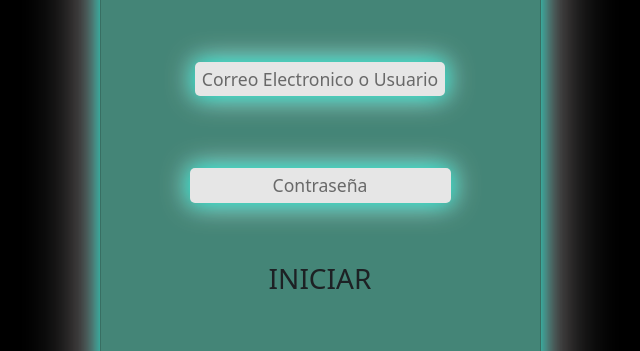
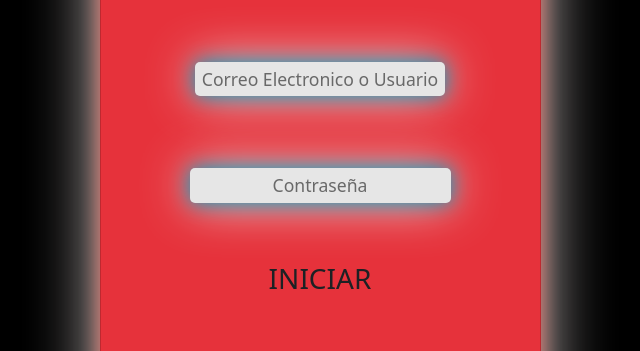
Before and after one commit to KAI1718/blog-inicio, a plain HTML site: page Blog/index.html in a window 1280 px wide. Shown: the part 125-476 px from the top of the page, without its empty margins (320-960 px from the left). Drawn offline with nearby package versions, Linux system fonts and the light colour scheme.

Commit message:
Add files via upload

```diff
--- a/Blog/estilos/stylelogin.css
+++ b/Blog/estilos/stylelogin.css
@@ -7,12 +7,12 @@ body{
 }
 
 .card{
-    background: #4c9484;
+    background: #ff3842;
     opacity: 0.9;
     height: 745px;
     border-radius: 10px;
     border-radius: 5px;
-    box-shadow: 0 0 20px #04fade, 0 0 70px #fcf4f4;
+    box-shadow: 0 0 20px #ff877b, 0 0 70px #fcf4f4;
 }
 font {
     color: white;
@@ -35,9 +35,9 @@ font {
     height: 55px;
 }
 .btn:hover{
-    background: #d81f1f;
+    background: #02b4d7;
     opacity: 0.9;
-    box-shadow: 0 0 10px  #ff0000, 0 0 40px #f88649, 0 0 50px #ffffff;
+    box-shadow: 0 0 10px  #6fddf1, 0 0 40px #94eef8, 0 0 50px #ffffff;
 }
 #correo{
     width: 250px;
@@ -49,5 +49,5 @@ input {
     border: none;
     border-radius: 5px;
     padding: 4px;
-    box-shadow: 0 0 20px #04fade, 0 0 30px #ffffff;
+    box-shadow: 0 0 20px #02b4d7, 0 0 50px #ffffff;
 }
```
